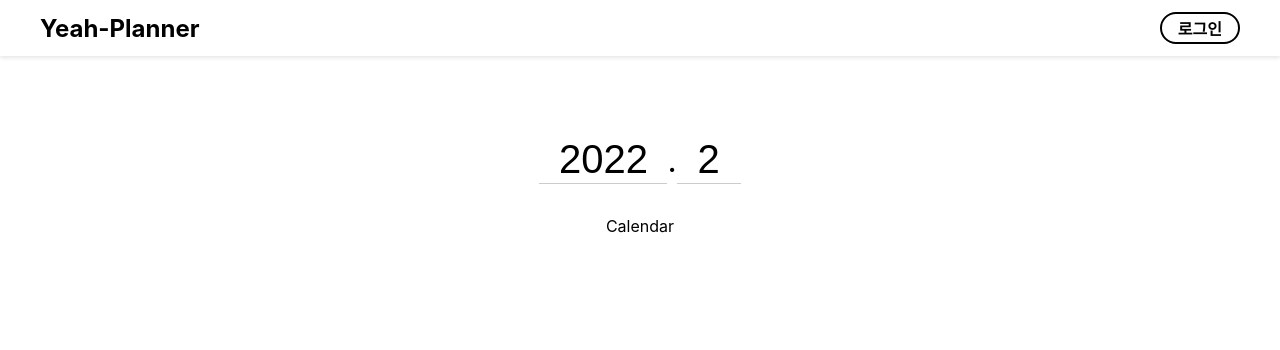
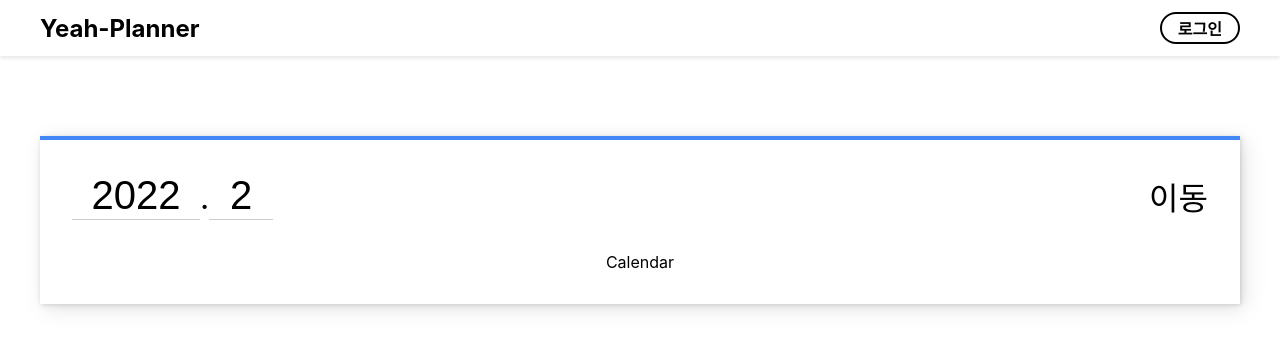
Before and after one commit to Yeah-Planner/Yeah-Planner-Frontend, a Next.js app: page /cal in a window 1280 px wide. Shown: the top 350 px of the page. Built offline with nearby package versions, Linux system fonts and the light colour scheme.

Commit message:
calender container

```diff
--- a/components/Calendar/Calendar.style.ts
+++ b/components/Calendar/Calendar.style.ts
@@ -8,4 +8,44 @@ export const CalendarContainerStyle = styled.div`
   width: 100%;
   height: 100%;
   margin-top: 5rem;
+  border-top: 4px solid #4287f5;
+  box-shadow: 0.1px 0.1px 0.4px rgba(0, 0, 0, 0.015),
+    0.2px 0.2px 0.9px rgba(0, 0, 0, 0.022),
+    0.3px 0.3px 1.5px rgba(0, 0, 0, 0.027),
+    0.4px 0.4px 2.3px rgba(0, 0, 0, 0.031),
+    0.6px 0.6px 3.3px rgba(0, 0, 0, 0.035),
+    0.9px 0.9px 4.6px rgba(0, 0, 0, 0.039),
+    1.3px 1.3px 6.5px rgba(0, 0, 0, 0.043),
+    1.8px 1.8px 9.5px rgba(0, 0, 0, 0.048),
+    2.8px 2.8px 14.6px rgba(0, 0, 0, 0.055), 5px 5px 26px rgba(0, 0, 0, 0.07);
+  padding: 2rem;
 `
+
+export const DateDisplayStyle = styled.div`
+  display: flex;
+  align-items: center;
+  justify-content: space-between;
+  width: 100%;
+  font-size: 2rem;
+  margin-bottom: 2rem;
+`
+
+export const DateSepStyle = styled.span``
+
+export const DateNumStyle = styled.input`
+  width: 4rem;
+  text-align: center;
+  font-size: 2.5rem;
+  border: none;
+  border-bottom: 1px solid #ccc;
+  outline: none;
+  background-color: transparent;
+
+  &:focus {
+    border-bottom: 1px solid #000;
+  }
+`
+
+export const YearNumStyle = styled(DateNumStyle)`
+  width: 8rem;
+`
--- a/components/Calendar/DatePicker.style.ts
+++ /dev/null
@@ -1,29 +0,0 @@
-import styled from 'styled-components'
-
-export const DateDisplayStyle = styled.div`
-  display: flex;
-  align-items: center;
-  justify-content: center;
-  font-size: 2rem;
-  margin-bottom: 2rem;
-`
-
-export const DateSepStyle = styled.span``
-
-export const DateNumStyle = styled.input`
-  width: 4rem;
-  text-align: center;
-  font-size: 2.5rem;
-  border: none;
-  border-bottom: 1px solid #ccc;
-  outline: none;
-  background-color: transparent;
-
-  &:focus {
-    border-bottom: 1px solid #000;
-  }
-`
-
-export const YearNumStyle = styled(DateNumStyle)`
-  width: 8rem;
-`
--- a/components/Calendar/DatePicker.tsx
+++ b/components/Calendar/DatePicker.tsx
@@ -1,12 +1,12 @@
 import { NextPage } from 'next'
-import { ChangeEventHandler, Dispatch, SetStateAction, useState } from 'react'
+import { Dispatch, SetStateAction } from 'react'
 import { CalChangeHandler } from '../../pages/cal'
 import {
   DateDisplayStyle,
   DateNumStyle,
   DateSepStyle,
   YearNumStyle,
-} from './DatePicker.style'
+} from './Calendar.style'
 
 interface Props {
   month: number
@@ -25,9 +25,15 @@ const DatePicker: NextPage<Props> = ({
 }) => {
   return (
     <DateDisplayStyle>
-      <YearNumStyle value={year} onChange={handleChange(setYear, 'year')} />
-      <DateSepStyle>.</DateSepStyle>
-      <DateNumStyle value={month} onChange={handleChange(setMonth, 'month')} />
+      <div>
+        <YearNumStyle value={year} onChange={handleChange(setYear, 'year')} />
+        <DateSepStyle>.</DateSepStyle>
+        <DateNumStyle
+          value={month}
+          onChange={handleChange(setMonth, 'month')}
+        />
+      </div>
+      <div>이동</div>
     </DateDisplayStyle>
   )
 }
```
